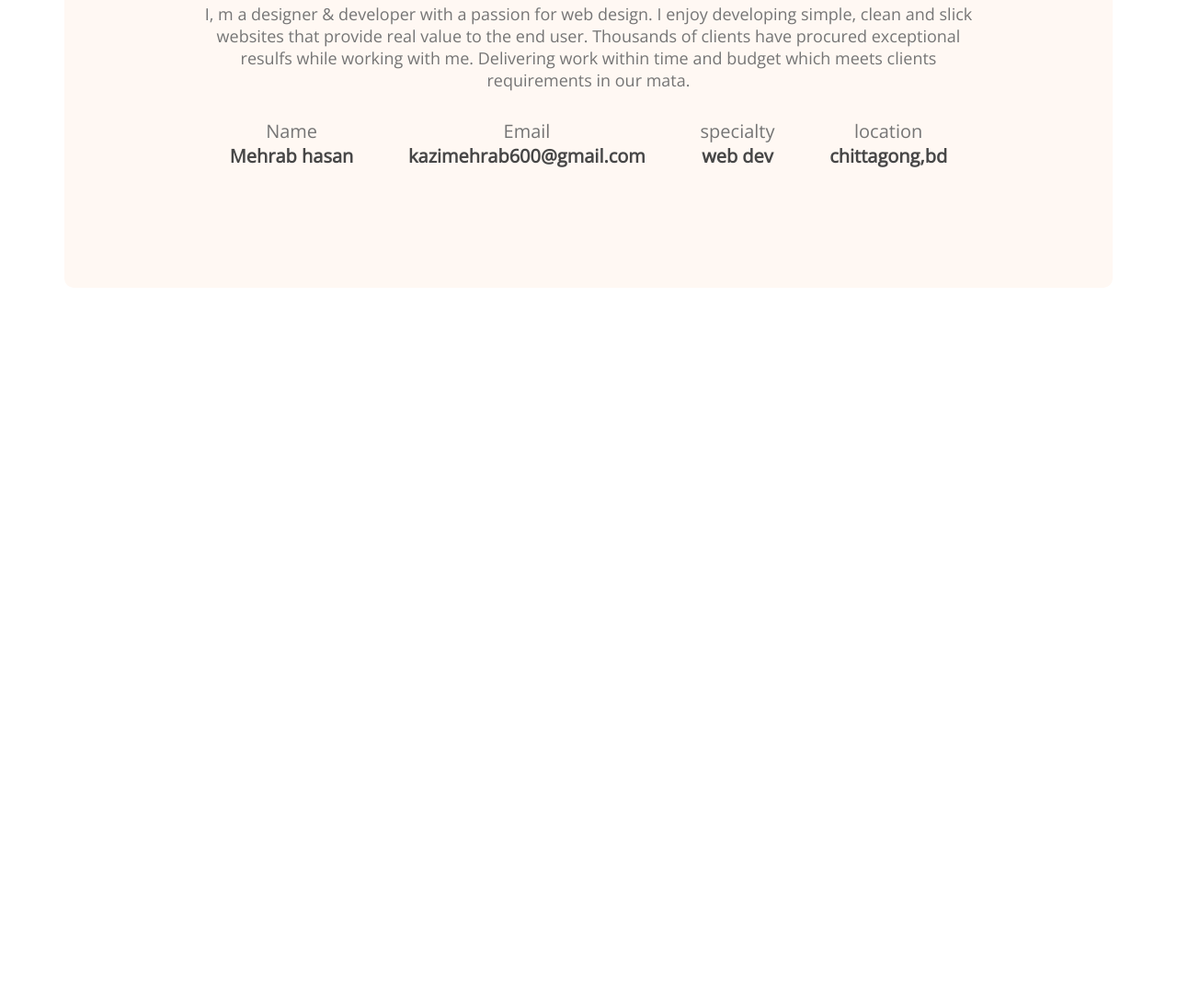
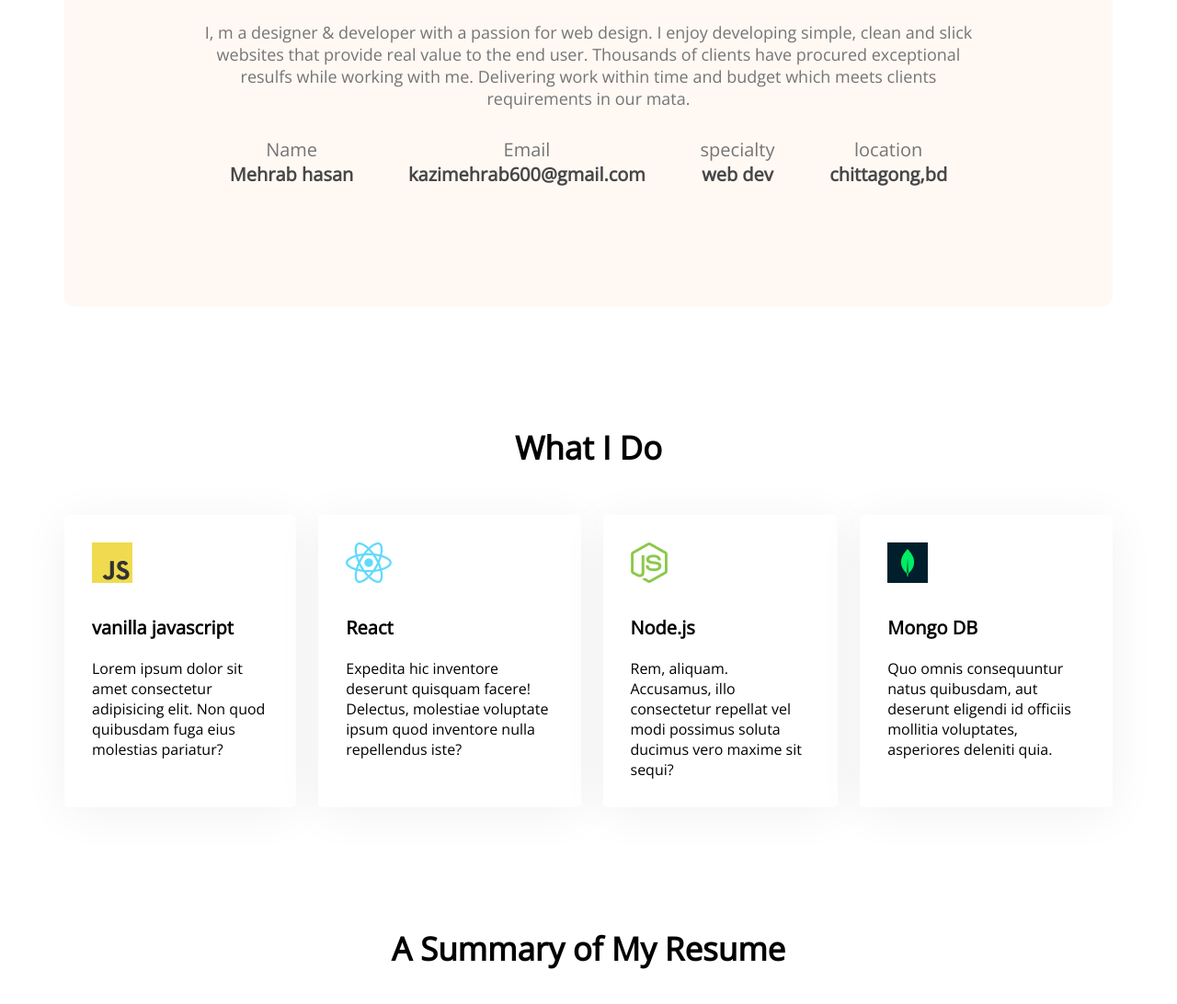
Before and after one commit to mehrab93418/developer-portfolio, a plain HTML site: page index.html in a window 1280 px wide. Shown: the part 1174-2266 px from the top of the page at 92% size. Before the commit the page ends 1487 px from the top, so only its background shows below. Drawn offline with nearby package versions, Linux system fonts and the light colour scheme.

Commit message:
added skills content

```diff
--- a/index.html
+++ b/index.html
@@ -51,6 +51,41 @@
                 </info>
             </div>
         </section>
+        <!-- what i do section -->
+        <section class="what-i-do">
+            <h3 class="section-title">What I Do</h3>
+            <!-- .skills-container>.skill*4>img+p.skill-title+skill-description>lorem15 -->
+            <div class="skills-container">
+                <div class="skill">
+                    <img src="images/icons/js.png" alt="">
+                    <p class="skill-title">vanilla javascript</p>
+                    <skill-description>Lorem ipsum dolor sit amet consectetur adipisicing elit. Non quod quibusdam fuga eius molestias pariatur?</skill-description>
+                </div>
+                <div class="skill">
+                    <img src="images/icons/react.png" alt="">
+                    <p class="skill-title">React</p>
+                    <skill-description>Expedita hic inventore deserunt quisquam facere! Delectus, molestiae voluptate ipsum quod inventore nulla repellendus iste?</skill-description>
+                </div>
+                <div class="skill">
+                    <img src="images/icons/nodejs.png" alt="">
+                    <p class="skill-title">Node.js</p>
+                    <skill-description>Rem, aliquam. Accusamus, illo consectetur repellat vel modi possimus soluta ducimus vero maxime sit sequi?</skill-description>
+                </div>
+                <div class="skill">
+                    <img src="images/icons/mongo.png" alt="">
+                    <p class="skill-title">Mongo DB</p>
+                    <skill-description>Quo omnis consequuntur natus quibusdam, aut deserunt eligendi id officiis mollitia voluptates, asperiores deleniti quia.</skill-description>
+                </div>
+            </div>
+
+
+        </section>
+       <!-- resume section -->
+       <section class="resume">
+        <h3 class="section-title">A Summary of My Resume</h3>
+
+
+       </section>
     </main>
     <footer>
 
--- a/style/portfolio.css
+++ b/style/portfolio.css
@@ -68,15 +68,15 @@ nav li {
 
 /* about section styles */
 .about{
-    margin-top: 130px;
+
     background: #FFF8F3;
     border-radius: 10px;
     padding: 130px 150px;
     text-align: center;
 }
 .section-title{
-
-    margin-bottom: 30px;
+    text-align: center;
+    margin-bottom: 50px;
     font-weight: 700;
     font-size: 35px;
 
@@ -92,6 +92,9 @@ main{
     max-width: 1140px;
     margin: 0 auto;
 }
+section{
+    margin-top: 130px;
+}
 /* a */
 .about-info-container{
     display: flex;
@@ -106,3 +109,31 @@ main{
     font-size: 20px;
     color: #474747
 }
+/* what i do styles */
+.what-i-do{
+    margin-top: 130px;
+
+}
+.skills-container{
+    display: flex;
+    gap: 24px;
+
+}
+.skill-title{
+    font-weight: 700;
+    font-size: 20px;
+    margin-top: 30px;
+    margin-bottom: 20px;
+}
+.skill-description{
+    color: #757575
+    font-weight: 400;
+    font-size: 16px;
+}
+.skill{
+    background: #FFFFFF;
+    box-shadow: 0px 6px 50px rgba(0, 0, 0, 0.06);
+    border-radius: 5px;
+    padding: 30px;
+}
+/* resume styles */
```
